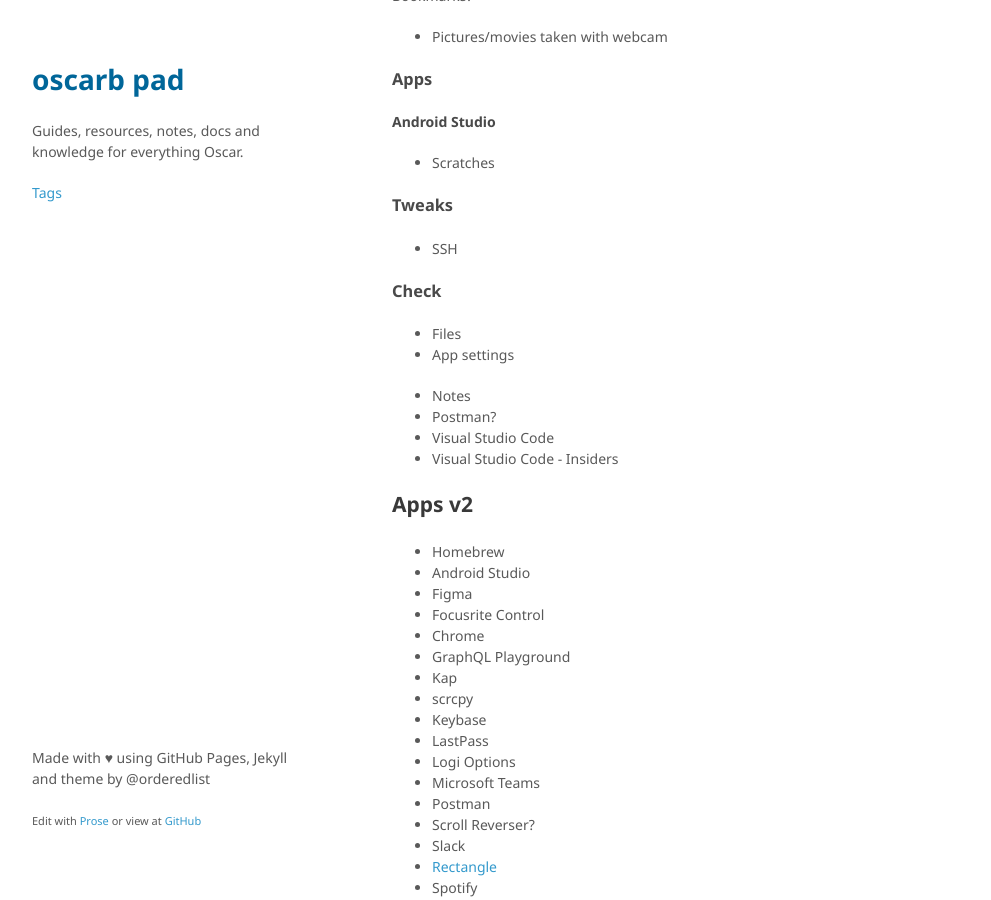
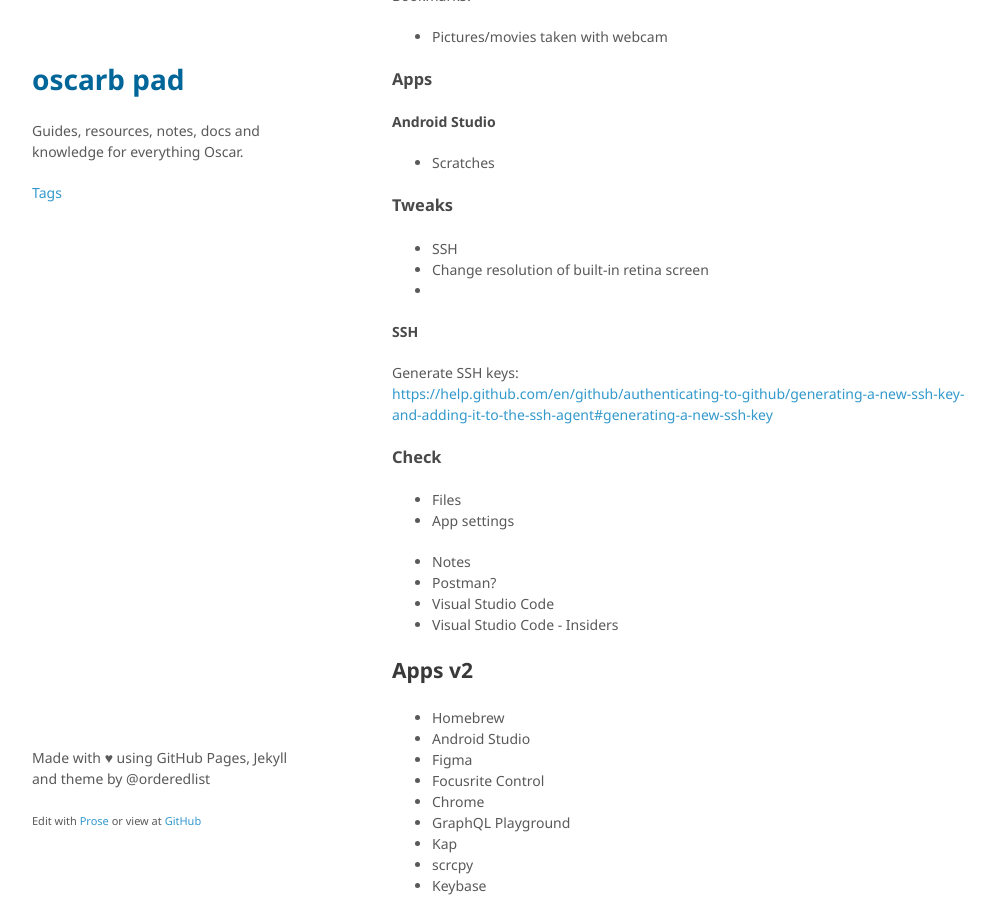
Before and after one commit to oscarb/pad, a Jekyll site: the page built from _docs/macos-essentials.md, in a window 1280 px wide and 900 px high, scrolled down 470 px. Shown: the whole window, without its empty margins (128-1119 px from the left). Built offline with Jekyll 4.4.1, drawn with Linux system fonts in a browser that asks for light colours; some web fonts are replaced.

Commit message:
Update macos-essentials.md

```diff
--- a/_docs/macos-essentials.md
+++ b/_docs/macos-essentials.md
@@ -41,6 +41,13 @@ Bookmarks?
 ### Tweaks
 
 - SSH
+- Change resolution of built-in retina screen
+-
+
+#### SSH
+
+Generate SSH keys:
+https://help.github.com/en/github/authenticating-to-github/generating-a-new-ssh-key-and-adding-it-to-the-ssh-agent#generating-a-new-ssh-key
 
 ### Check
 
```
